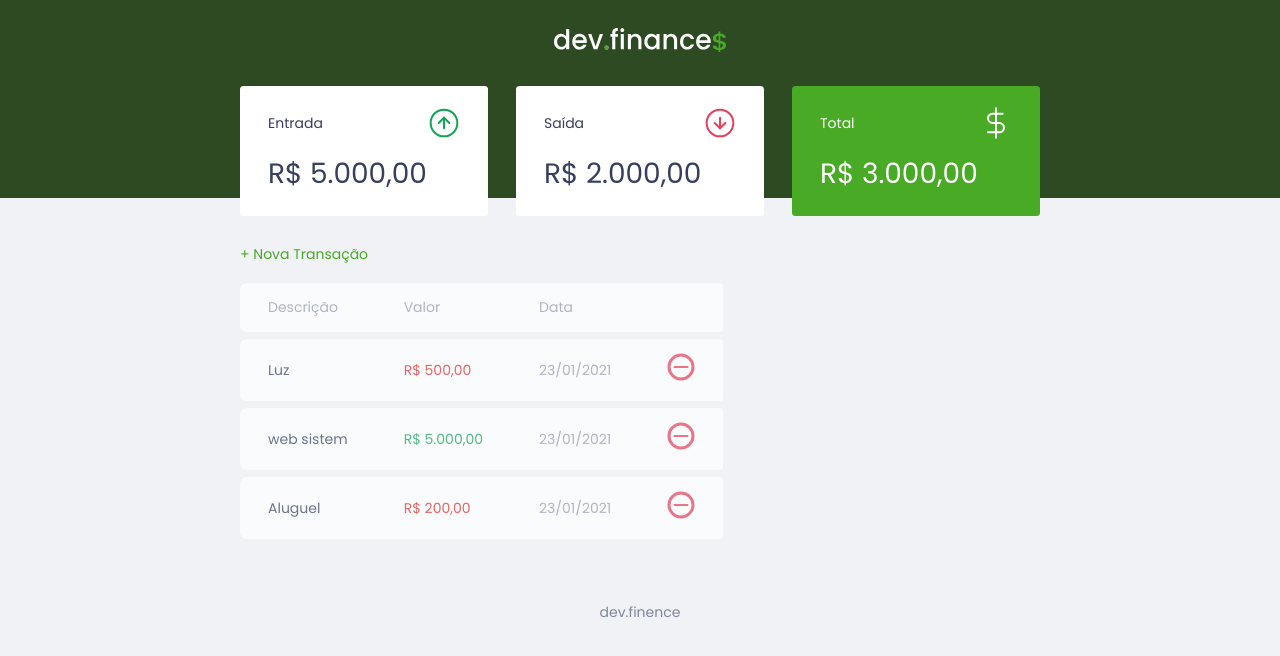
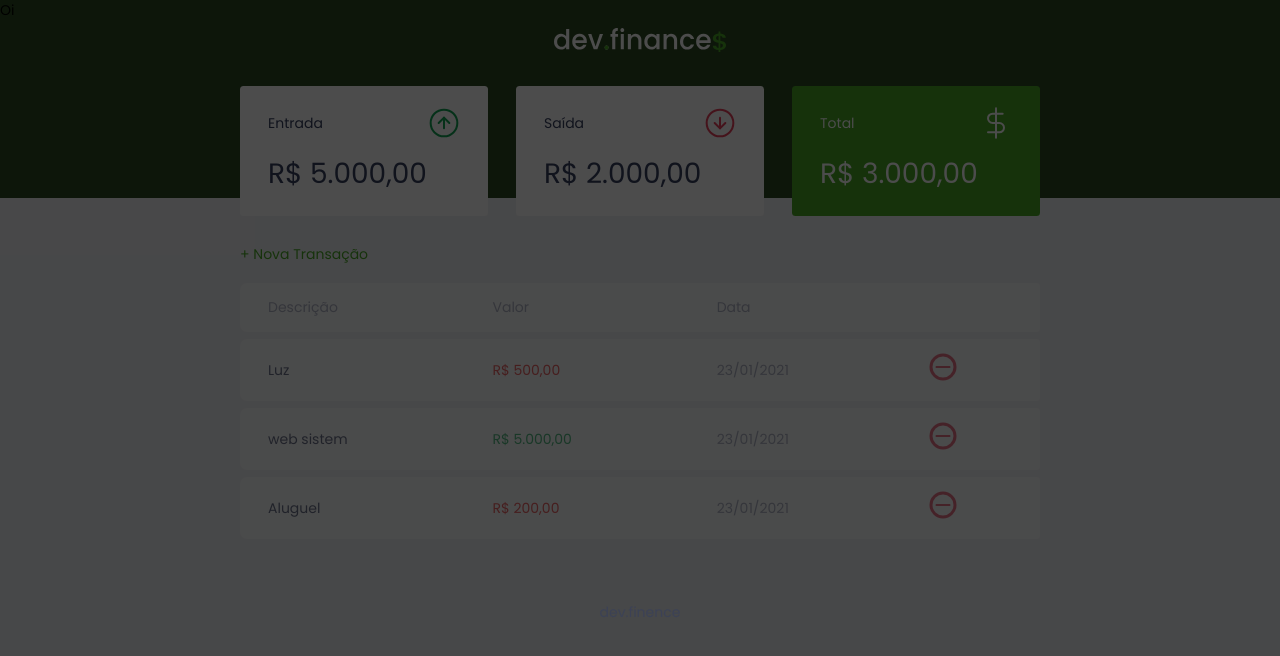
Before and after one commit to rafaelkorz/discover-rocketseat, a plain HTML site: page index.html in a window 1280 px wide. Drawn offline with Linux system fonts and the light colour scheme.

Commit message:
Created modal

```diff
--- a/index.html
+++ b/index.html
@@ -90,6 +90,11 @@
     </section>
   </main>
 
+  <div class="modal-overlay">
+    <div class="modal">
+        Oi
+    </div>
+  </div>
 
   <footer>dev.finence</footer>
 </body>
--- a/styles.css
+++ b/styles.css
@@ -118,13 +118,16 @@ table th {
   color: #969cb3;
 }
 
+#transaction {
+  display: block;
+  width: 100%;
+  overflow-x: auto;
+}
+
 #data-table {
-  display: block;
   width: 100%;
   border-spacing: 0 0.5rem;
   color: #969cb3;
-
-  overflow-x: auto;
 }
 
 table thead tr th:first-child,
@@ -165,6 +168,19 @@ footer {
   opacity: 0.6;
 }
 
+/* Modal ===================== */
+
+.modal-overlay {
+  width: 100%;
+  height: 100%;
+
+  background-color: rgba(0, 0, 0, 0.7);
+
+  position: fixed;
+  top: 0;
+}
+
+
 @media (min-width: 800px) {
   html {
     font-size: 87.5%;
```
